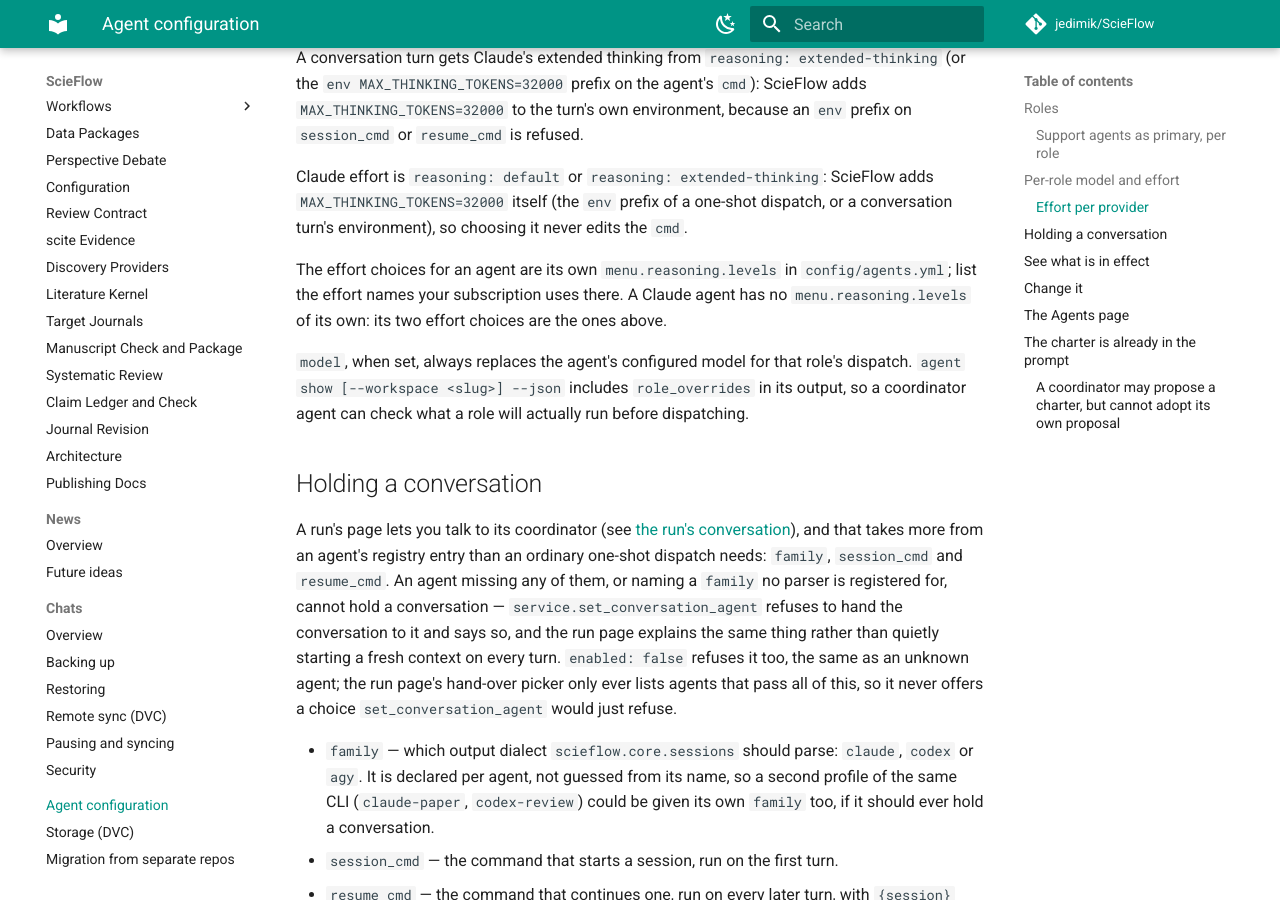
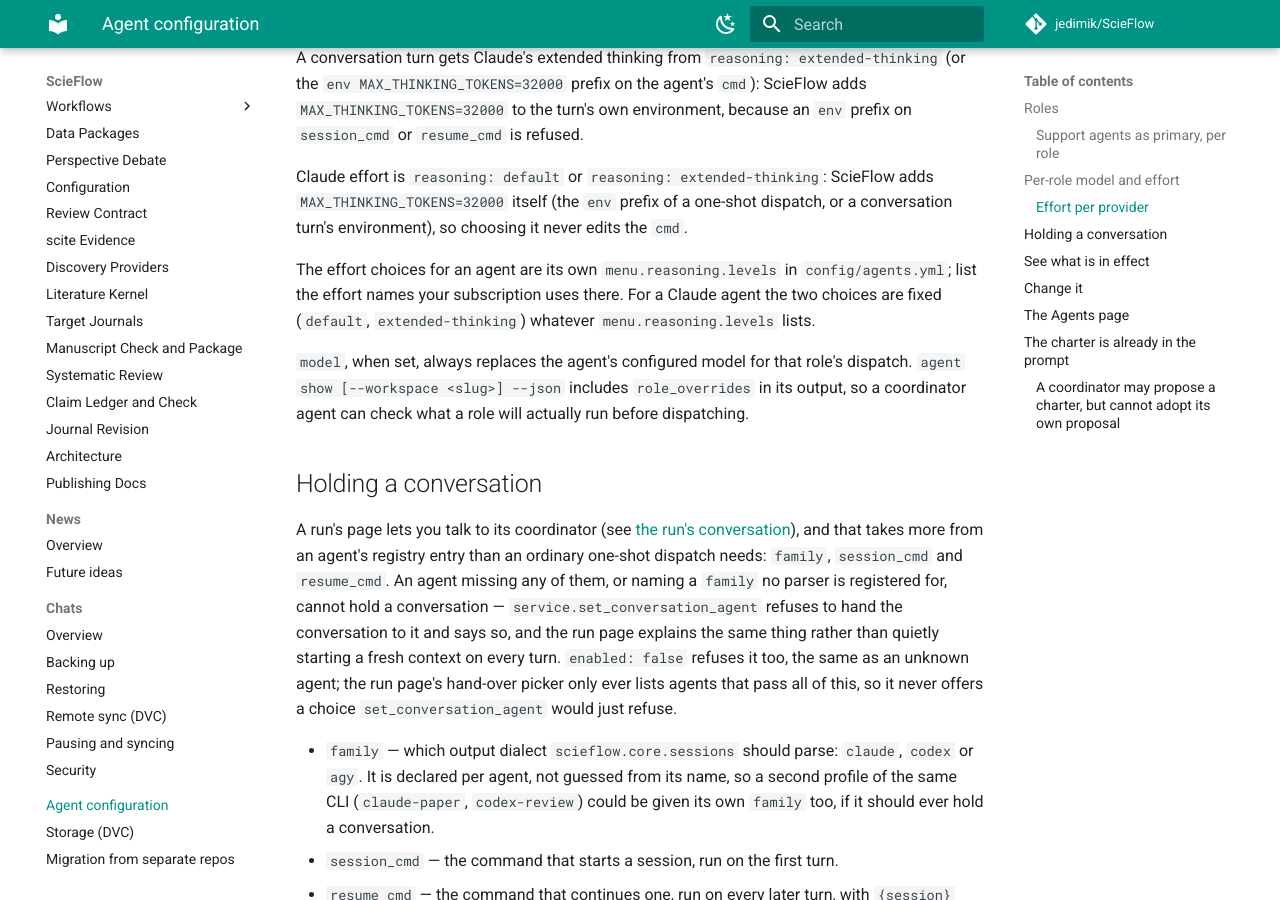
Before and after one commit to jedimik/ScieFlow, an MkDocs documentation site: the page built from docs/agents.md, in a window 1280 px wide and 900 px high, scrolled down 3290 px. Built offline with MkDocs 1.6.1 and Material for MkDocs 9.7.7, drawn with Linux system fonts in a browser that asks for light colours; comment, search, counter and statistics services are not loaded.

Commit message:
docs: docs/agents.md text proposed by the t-12 worker, applied by the operator step (protected-name guard; approvals/t-12-docs-agents-human-20261104.md)

```diff
--- a/docs/agents.md
+++ b/docs/agents.md
@@ -131,7 +131,7 @@
 
 Claude effort is `reasoning: default` or `reasoning: extended-thinking`: ScieFlow adds `MAX_THINKING_TOKENS=32000` itself (the `env` prefix of a one-shot dispatch, or a conversation turn's environment), so choosing it never edits the `cmd`.
 
-The effort choices for an agent are its own `menu.reasoning.levels` in `config/agents.yml`; list the effort names your subscription uses there. A Claude agent has no `menu.reasoning.levels` of its own: its two effort choices are the ones above.
+The effort choices for an agent are its own `menu.reasoning.levels` in `config/agents.yml`; list the effort names your subscription uses there. For a Claude agent the two choices are fixed (`default`, `extended-thinking`) whatever `menu.reasoning.levels` lists.
 
 `model`, when set, always replaces the agent's configured model for that
 role's dispatch. `agent show [--workspace <slug>] --json` includes
```
